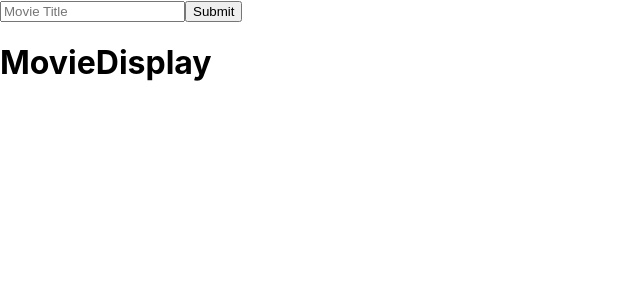
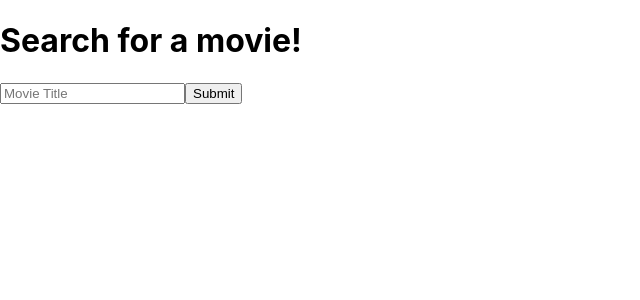
Before and after one commit to SunghunP/react-movies, a React (Create React App) app: page / in a window 1280 px wide. Shown: the top 300 px of the page, without its empty margins (0-640 px from the left). Built offline with nearby package versions, Linux system fonts and the light colour scheme.

Commit message:
Build the MovieDisplay component

```diff
--- a/src/components/Form.jsx
+++ b/src/components/Form.jsx
@@ -30,6 +30,7 @@ const Form = (props) => {
 
 	return (
 		<div>
+			<h1>Search for a movie!</h1>
 			<form onSubmit={handleSubmit}>
 				<input
 					type="text"
--- a/src/components/MovieDisplay.jsx
+++ b/src/components/MovieDisplay.jsx
@@ -1,5 +1,7 @@
 const MovieDisplay = (props) => {
-	return <h1>MovieDisplay</h1>
+	return props.movie && <div>
+		<h1>{props.movie.Title}</h1>
+	</div>
 }
 
 export default MovieDisplay
```
